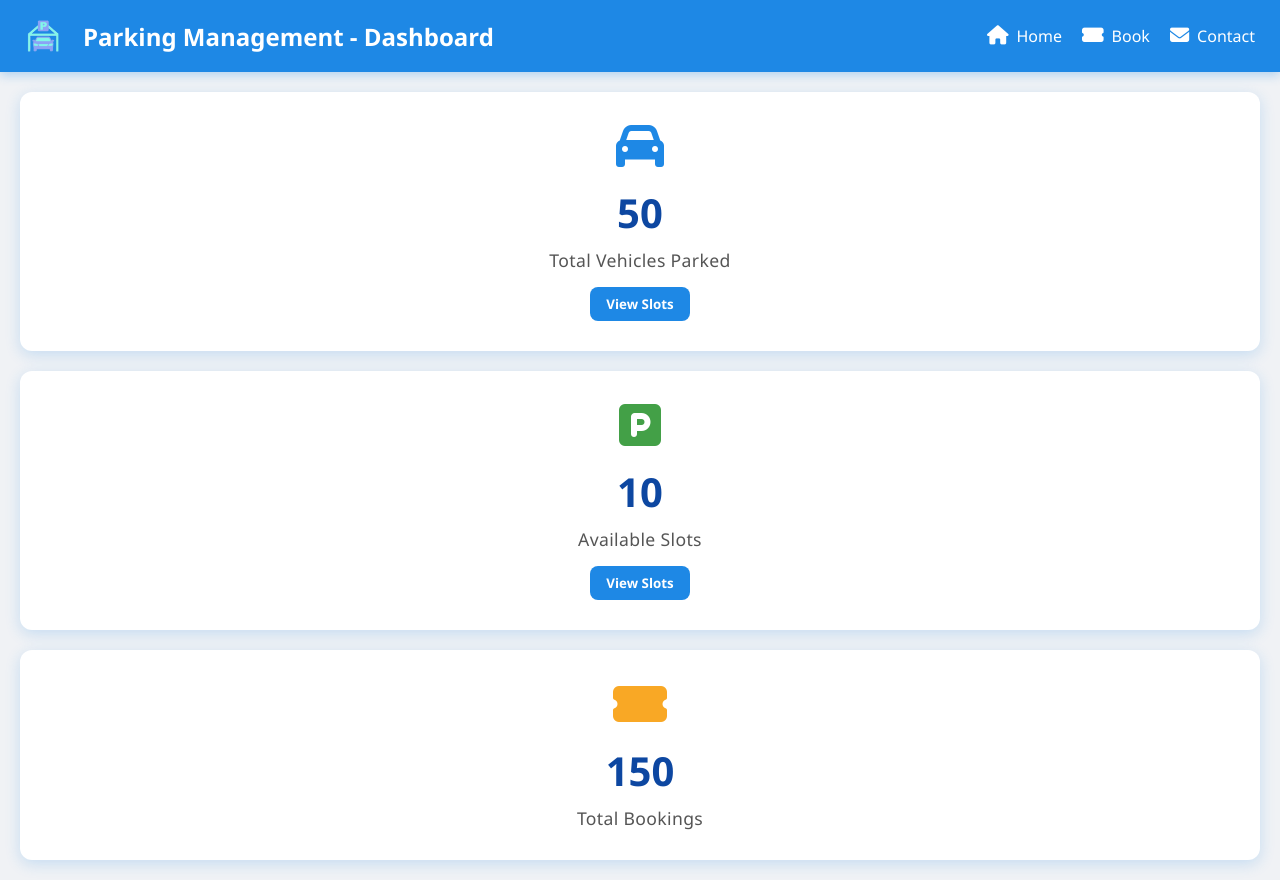
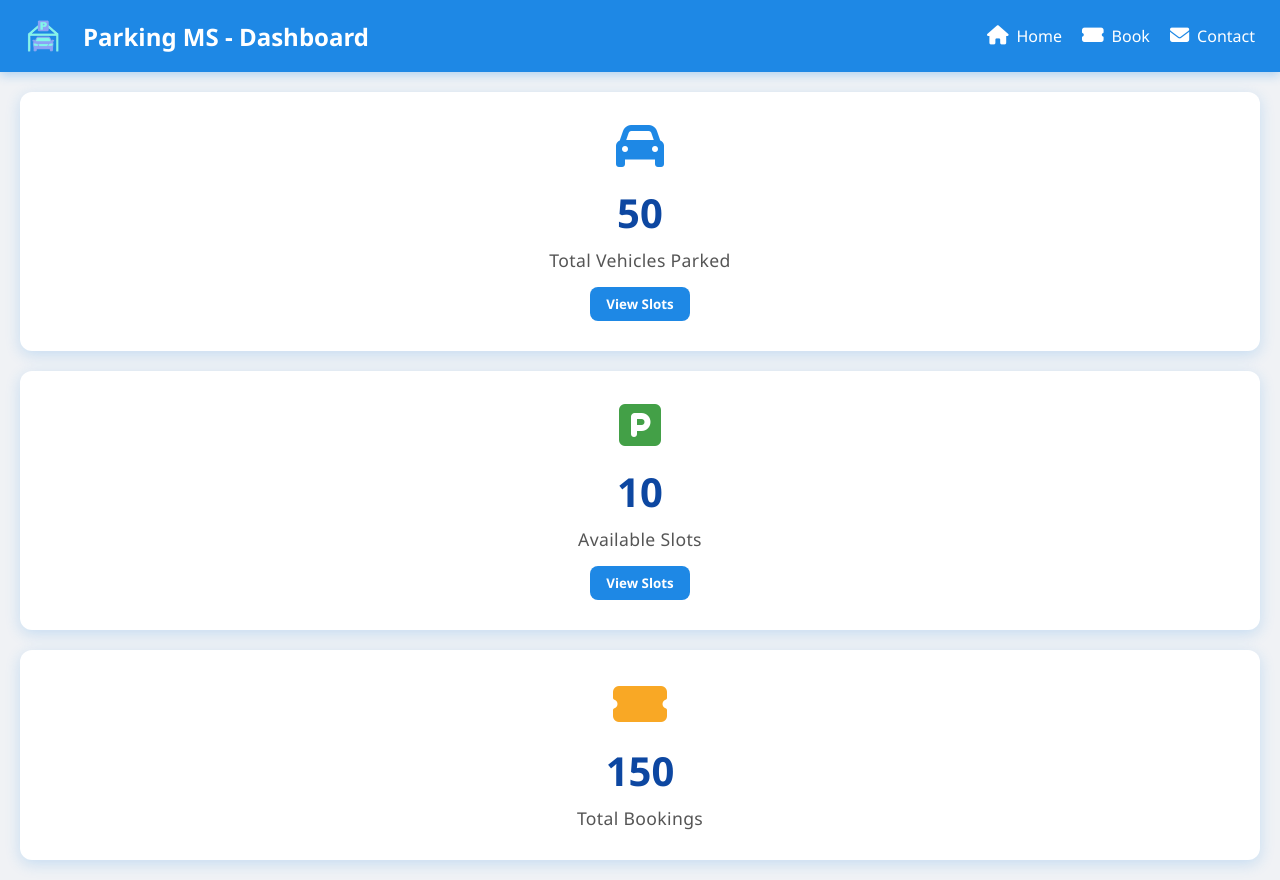
Before and after one commit to Harshpreet-Singh/parking-ms, a plain HTML site: page pages/dashboard.html in a window 1280 px wide. Drawn offline with Linux system fonts and the light colour scheme.

Commit message:
Update dashboard.html

```diff
--- a/pages/dashboard.html
+++ b/pages/dashboard.html
@@ -12,7 +12,7 @@
   </head>
   <body>
     <div class="navbar">
-      <div><img src="../ico.png" alt="Parking Icon">  Parking Management - Dashboard</div>
+      <div><img src="../ico.png" alt="Parking Icon"> Parking MS - Dashboard</div>
       <div class="nav-links">
         <a href="../index.html"><i class="fas fa-home"></i> Home</a>
         <a href="book-slot.html"><i class="fas fa-ticket-alt"></i> Book</a>
```
